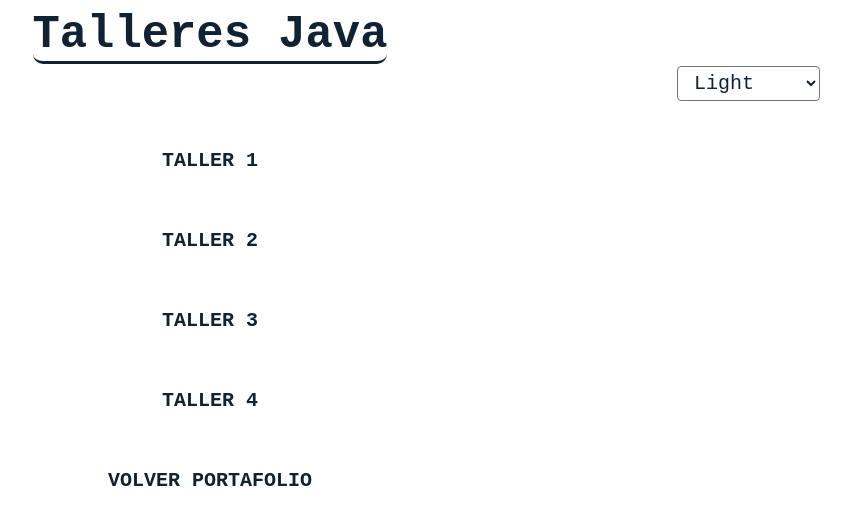
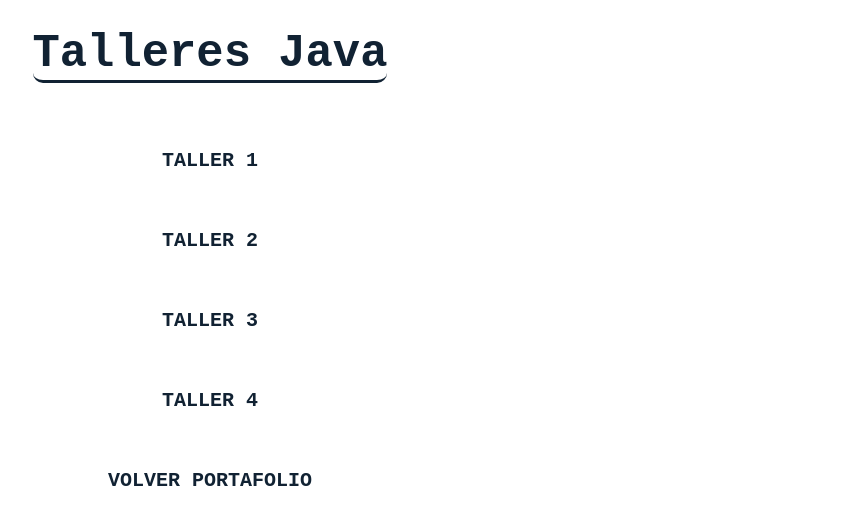
Before and after one commit to damhirgomez/damhirgomez.github.io, a plain HTML site: page java/java.html in a window 1280 px wide. Shown: the whole page, without its empty margins (430-1280 px from the left). Drawn offline with Linux system fonts and the light colour scheme.

Commit message:
arreglos

```diff
--- a/java/java.html
+++ b/java/java.html
@@ -13,11 +13,6 @@
 <body onload="main();">
     <div id="header_index">
         <h1>Talleres Java</h1>
-        <select name="theme-select" id="theme-select">
-            <option value="light">Light</option>
-            <option value="dark">Dark</option>
-            <option value="original">Original</option>
-        </select>
     </div>
     <div class="contenedor">
         <div class="contenedor-botones">
```
Also changed, not shown: pseint/pseint.html (+0 -5 lines), taller_final/formulario.html (+2 -2 lines).
